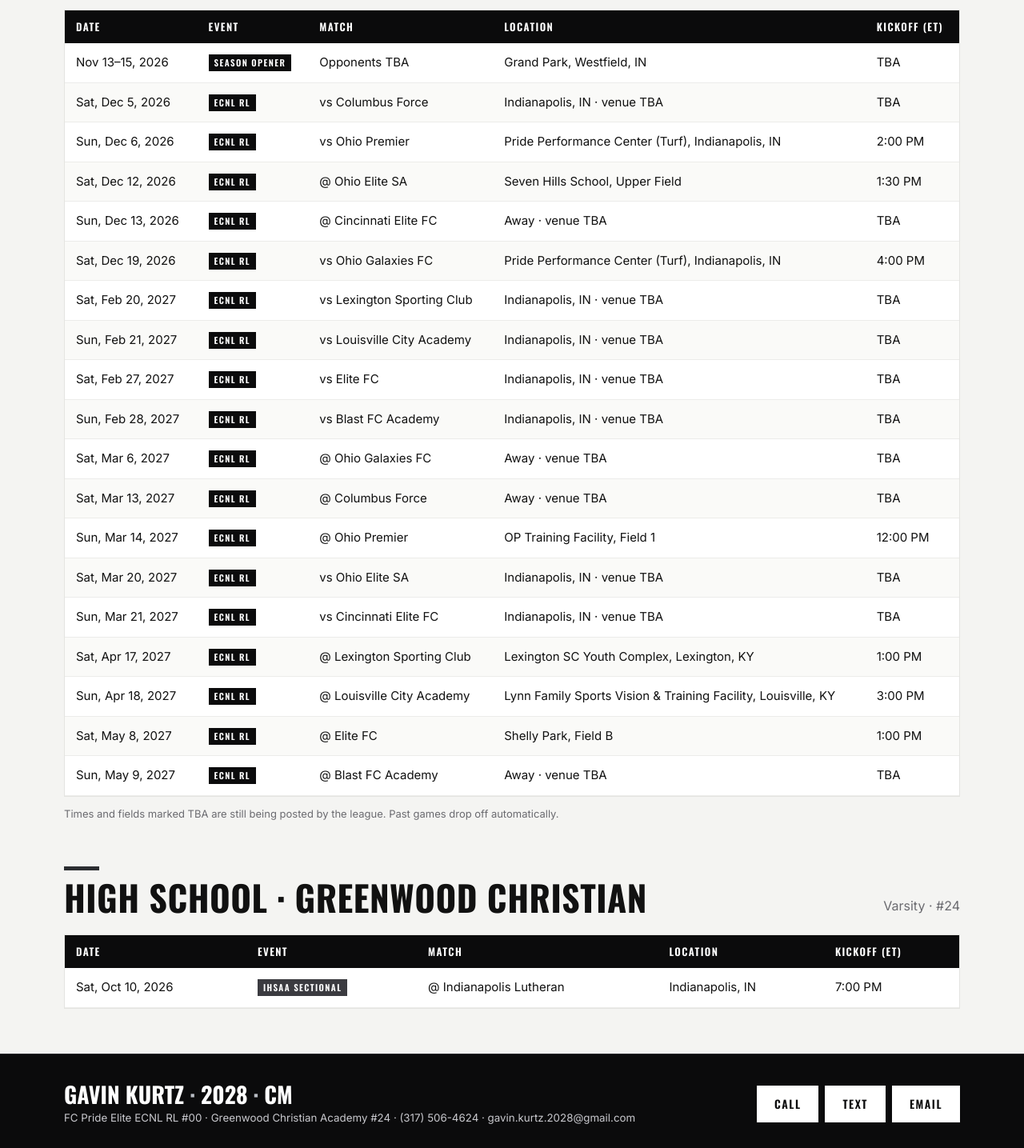
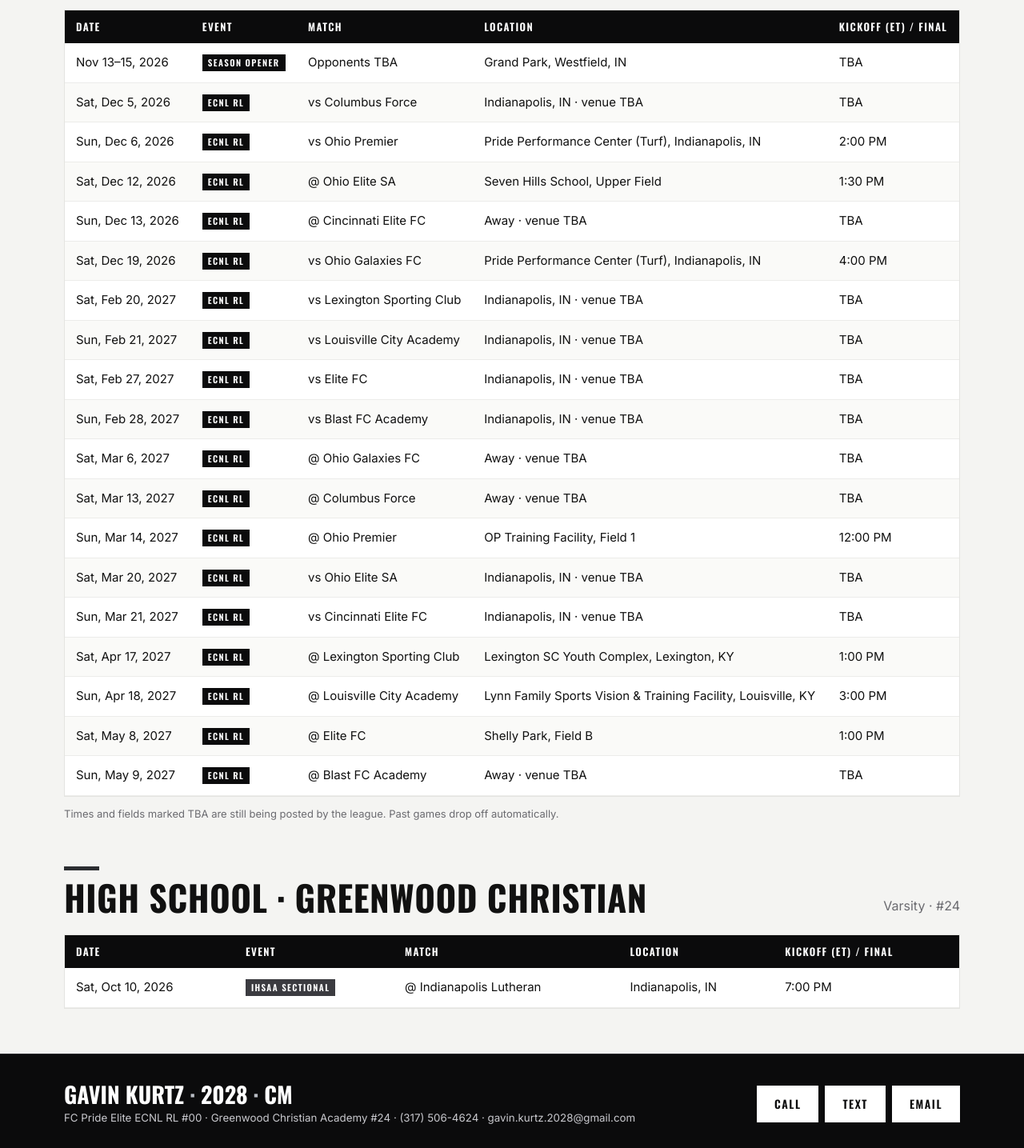
Before and after one commit to dkurtz06/dkurtz06.github.io, a plain HTML site: page schedule.html in a window 1280 px wide. Shown: the part 190-1625 px from the top of the page at 80% size. Drawn offline with nearby package versions, Linux system fonts and the light colour scheme.

Commit message:
Schedule: final-score support

```diff
--- a/schedule.html
+++ b/schedule.html
@@ -140,7 +140,7 @@
 <h1 class="sr">Gavin Kurtz game schedule</h1>
 <section class="sec"><div class="wrap">
  <div class="h"><h2>Club · FC Pride Elite U17</h2><p>ECNL Regional League · #00</p></div>
- <div class="tbl tbl--stack"><table><thead><tr><th scope="col">Date</th><th scope="col">Event</th><th scope="col">Match</th><th scope="col">Location</th><th scope="col">Kickoff (ET)</th></tr></thead><tbody><tr data-date="2026-11-15"><td data-l="Date">Nov 13–15, 2026</td><td data-l="Event"><span class="tag">Season opener</span></td><td data-l="Match">Opponents TBA</td><td data-l="Location">Grand Park, Westfield, IN</td><td data-l="Kickoff">TBA</td></tr>
+ <div class="tbl tbl--stack"><table><thead><tr><th scope="col">Date</th><th scope="col">Event</th><th scope="col">Match</th><th scope="col">Location</th><th scope="col">Kickoff (ET) / Final</th></tr></thead><tbody><tr data-date="2026-11-15"><td data-l="Date">Nov 13–15, 2026</td><td data-l="Event"><span class="tag">Season opener</span></td><td data-l="Match">Opponents TBA</td><td data-l="Location">Grand Park, Westfield, IN</td><td data-l="Kickoff">TBA</td></tr>
 <tr data-date="2026-12-05"><td data-l="Date">Sat, Dec 5, 2026</td><td data-l="Event"><span class="tag">ECNL RL</span></td><td data-l="Match">vs Columbus Force</td><td data-l="Location">Indianapolis, IN · venue TBA</td><td data-l="Kickoff">TBA</td></tr>
 <tr data-date="2026-12-06"><td data-l="Date">Sun, Dec 6, 2026</td><td data-l="Event"><span class="tag">ECNL RL</span></td><td data-l="Match">vs Ohio Premier</td><td data-l="Location">Pride Performance Center (Turf), Indianapolis, IN</td><td data-l="Kickoff">2:00 PM</td></tr>
 <tr data-date="2026-12-12"><td data-l="Date">Sat, Dec 12, 2026</td><td data-l="Event"><span class="tag">ECNL RL</span></td><td data-l="Match">@ Ohio Elite SA</td><td data-l="Location">Seven Hills School, Upper Field</td><td data-l="Kickoff">1:30 PM</td></tr>
@@ -163,7 +163,7 @@
 </div></section>
 <section class="sec" style="padding-top:0"><div class="wrap">
  <div class="h"><h2>High School · Greenwood Christian</h2><p>Varsity · #24</p></div>
- <div class="tbl tbl--stack"><table><thead><tr><th scope="col">Date</th><th scope="col">Event</th><th scope="col">Match</th><th scope="col">Location</th><th scope="col">Kickoff (ET)</th></tr></thead><tbody><tr data-date="2026-10-10"><td data-l="Date">Sat, Oct 10, 2026</td><td data-l="Event"><span class="tag tag--hs">IHSAA Sectional</span></td><td data-l="Match">@ Indianapolis Lutheran</td><td data-l="Location">Indianapolis, IN</td><td data-l="Kickoff">7:00 PM</td></tr></tbody></table></div>
+ <div class="tbl tbl--stack"><table><thead><tr><th scope="col">Date</th><th scope="col">Event</th><th scope="col">Match</th><th scope="col">Location</th><th scope="col">Kickoff (ET) / Final</th></tr></thead><tbody><tr data-date="2026-10-10"><td data-l="Date">Sat, Oct 10, 2026</td><td data-l="Event"><span class="tag tag--hs">IHSAA Sectional</span></td><td data-l="Match">@ Indianapolis Lutheran</td><td data-l="Location">Indianapolis, IN</td><td data-l="Kickoff">7:00 PM</td></tr></tbody></table></div>
  <p class="fine" id="hs-done" hidden>The high school season is complete. Full results on <a href="https://www.maxpreps.com/in/greenwood/greenwood-christian-academy-cougars/athletes/gavin-kurtz/?careerid=od11c0s3uo3i2" target="_blank" rel="noopener" aria-describedby="nt">MaxPreps</a>.</p>
 </div></section>
 </main><span id="nt" hidden>opens in a new tab</span><footer><div class="wrap"><div><p class="big">Gavin Kurtz <span>·</span> 2028 <span>·</span> CM</p><small>FC Pride Elite ECNL RL #00 · Greenwood Christian Academy #24 · (317) 506-4624 · gavin.kurtz.2028@gmail.com</small></div>
@@ -171,7 +171,7 @@
 (function(){
  var today=new Date();today.setHours(0,0,0,0);
  function iso(s){var p=s.split('-');return new Date(+p[0],p[1]-1,+p[2]);}
- [].forEach.call(document.querySelectorAll('tr[data-date]'),function(tr){if(iso(tr.getAttribute('data-date'))<today)tr.classList.add('is-past');});
+ [].forEach.call(document.querySelectorAll('tr[data-date]'),function(tr){if(iso(tr.getAttribute('data-date'))<today&&!tr.hasAttribute('data-final'))tr.classList.add('is-past');});
  var nx=document.getElementById('next');
  if(nx){var g=JSON.parse(nx.getAttribute('data-games')).filter(function(x){return iso(x.d)>=today;})[0];
   if(g){nx.querySelector('.next__date').textContent=g.ds;nx.querySelector('.next__m').innerHTML='';
```
Also changed, not shown: index.html (+1 -1 lines), stats.html (+1 -1 lines).
